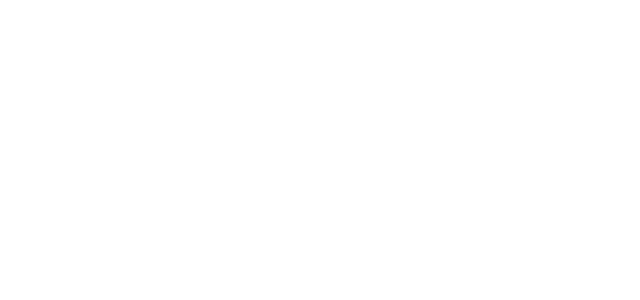
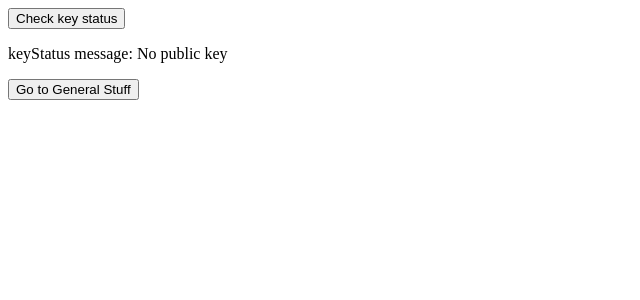
Before and after one commit to Draellemeistro/P4-projekt, a SvelteKit app in the folder Agora-app/: page /cryptoTests/testingDigSig in a window 1280 px wide. Shown: the top 300 px of the page, without its empty margins (0-640 px from the left). Built offline with nearby package versions, Linux system fonts and the light colour scheme.

Commit message:
found way to pass key object around using SPA. It's stupid and weird, but hey

```diff
--- a/Agora-app/src/routes/cryptoTests/testingDigSig/+page.svelte
+++ b/Agora-app/src/routes/cryptoTests/testingDigSig/+page.svelte
@@ -0,0 +1,35 @@
+<script>
+	import { cryptoUtils } from '../../../utils/cryptoUtils.js';
+	import { navigate } from 'svelte-routing';
+	import { onMount } from 'svelte';
+	let keyStatus = 'No public key';
+	function goToGeneralStuffPage() {
+		navigate('/cryptoTests/geneneralStuff');
+	}
+	function checkKeyStatus() {
+		if (cryptoUtils.digSig.pubKey) {
+			if(cryptoUtils.digSig.pubKey instanceof CryptoKey){
+				console.log('Public key:', cryptoUtils.digSig.pubKey);
+				keyStatus = 'Public key exists';
+			}
+		} else {
+			console.log('No public key');
+			keyStatus = 'No public key';
+		}
+	}
+	onMount(async () => {
+		checkKeyStatus();
+	});
+
+
+</script>
+
+
+<div>
+	<button on:click={checkKeyStatus}>Check key status</button>
+	<p>keyStatus message: {keyStatus}</p>
+</div>
+
+<div>
+	<button on:click={goToGeneralStuffPage}>Go to General Stuff</button>
+</div>
```
Also changed, not shown: Agora-app/src/routes/cryptoTests/+page.svelte (+4 -29 lines), Agora-app/src/routes/cryptoTests/generalStuff/+page.svelte (+20 -2 lines), Agora-app/src/routes/cryptoTests/testingECDH/+page.svelte (+9 -0 lines).
